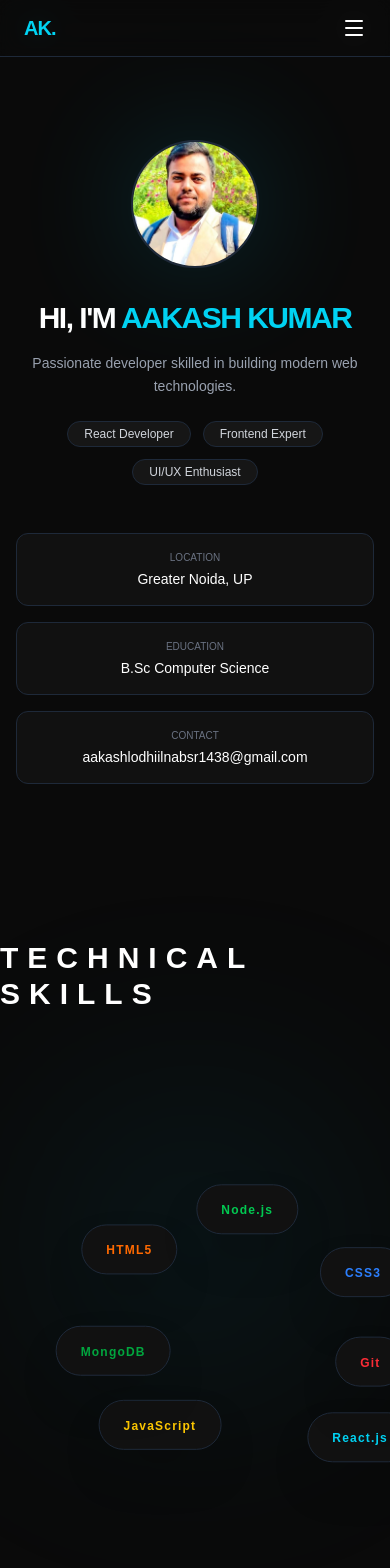
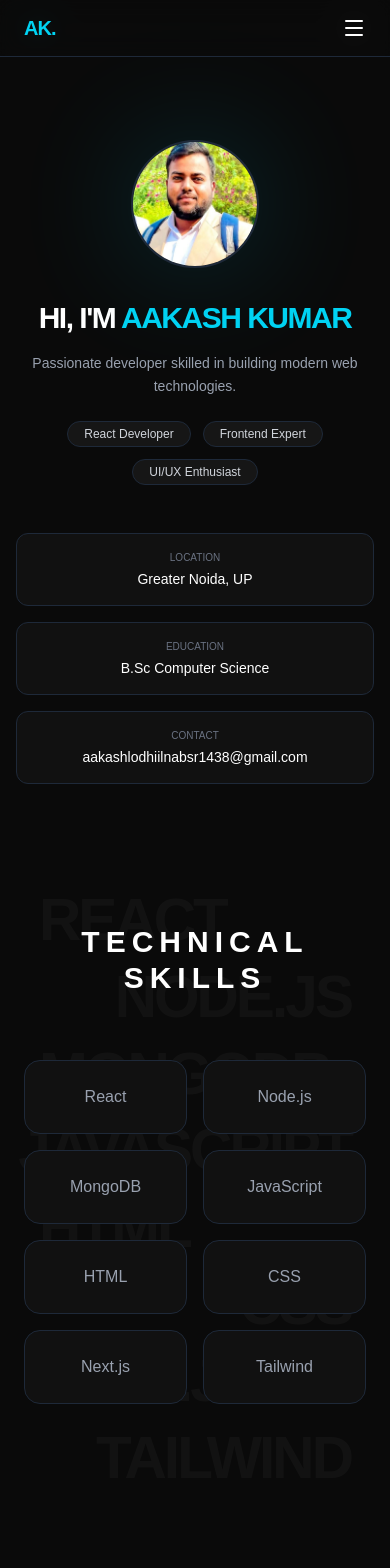
Before and after one commit to aakashlodhi00x-commits/portfolio, a Next.js app: page / in a window 390 px wide. Shown: the top 1568 px of the page. Built offline with nearby package versions, Linux system fonts and the light colour scheme.

Commit message:
Fix: Mobile responsive skills and overflow scroll

```diff
--- a/src/components/Skills.tsx
+++ b/src/components/Skills.tsx
@@ -1,39 +1,50 @@
 "use client"
 import React from 'react';
-import { motion } from 'framer-motion';
-
-const skills = [
-  { name: 'HTML5', x: -120, y: -80, color: 'text-orange-500' },
-  { name: 'CSS3', x: 120, y: -60, color: 'text-blue-500' },
-  { name: 'JavaScript', x: -100, y: 90, color: 'text-yellow-400' },
-  { name: 'React.js', x: 110, y: 100, color: 'text-cyan-400' },
-  { name: 'Node.js', x: 0, y: -130, color: 'text-green-500' },
-  { name: 'MongoDB', x: -140, y: 10, color: 'text-green-600' },
-  { name: 'Git', x: 140, y: 20, color: 'text-red-500' },
-];
 
 const Skills = () => {
+  const skills = ["React", "Node.js", "MongoDB", "JavaScript", "HTML", "CSS", "Next.js", "Tailwind"];
+
   return (
-    <section id="skills" className="py-24 bg-[#0a0a0a] relative min-h-[600px] flex flex-col items-center justify-center overflow-hidden">
-      <h2 className="text-3xl md:text-4xl font-bold text-white mb-20 z-20 uppercase tracking-[0.3em]">Technical Skills</h2>
-      <div className="absolute w-72 h-72 bg-cyan-500/10 blur-[120px] rounded-full"></div>
+    // 'overflow-hidden' lagana sabse zaroori hai horizontal scroll rokne ke liye
+    <section id="skills" className="py-20 bg-[#0a0a0a] relative overflow-hidden">
 
-      <div className="relative w-full max-w-5xl h-[450px] flex items-center justify-center">
+      {/* Background Floating Text - Optimized for Mobile */}
+      <div className="absolute inset-0 pointer-events-none opacity-[0.03] md:opacity-[0.05] select-none">
         {skills.map((skill, index) => (
-          <motion.div
+          <span
             key={index}
-            animate={{ y: [0, -20, 0], x: [0, 10, 0] }}
-            transition={{ duration: 5, repeat: Infinity, ease: "easeInOut", delay: index * 0.2 }}
-            className="absolute px-6 py-3 bg-[#111] border border-gray-800 rounded-full shadow-2xl z-10"
-            style={{ left: `calc(50% + ${skill.x}px)`, top: `calc(50% + ${skill.y}px)`, transform: 'translate(-50%, -50%)' }}
+            className="absolute text-white font-black uppercase tracking-tighter"
+            style={{
+              // Mobile par text thoda andar rakha hai (10% and 70%)
+              top: `${(index * 12) + 5}%`,
+              left: index % 2 === 0 ? '10%' : 'auto',
+              right: index % 2 !== 0 ? '10%' : 'auto',
+              // Clamp use kiya hai taaki mobile par font chota ho jaye
+              fontSize: 'clamp(3rem, 15vw, 10rem)',
+            }}
           >
-            <span className={`text-xs md:text-sm font-bold tracking-widest ${skill.color}`}>{skill.name}</span>
-          </motion.div>
+            {skill}
+          </span>
         ))}
+      </div>
+
+      <div className="max-w-6xl mx-auto px-6 relative z-10">
+        {/* Main Heading with Padding to avoid screen touch */}
+        <h2 className="text-3xl md:text-5xl font-bold text-white mb-16 text-center uppercase tracking-[0.2em] px-4">
+          Technical Skills
+        </h2>
+
+        {/* Visible Skills Grid */}
+        <div className="grid grid-cols-2 md:grid-cols-4 gap-4 md:gap-8">
+          {skills.map((skill) => (
+            <div key={skill} className="group bg-[#111] p-6 rounded-2xl border border-gray-800 text-center hover:border-cyan-500/50 transition-all duration-300">
+              <p className="text-gray-400 group-hover:text-cyan-400 font-medium transition-colors">{skill}</p>
+            </div>
+          ))}
+        </div>
       </div>
     </section>
   );
 };
 
-
 export default Skills;
```
